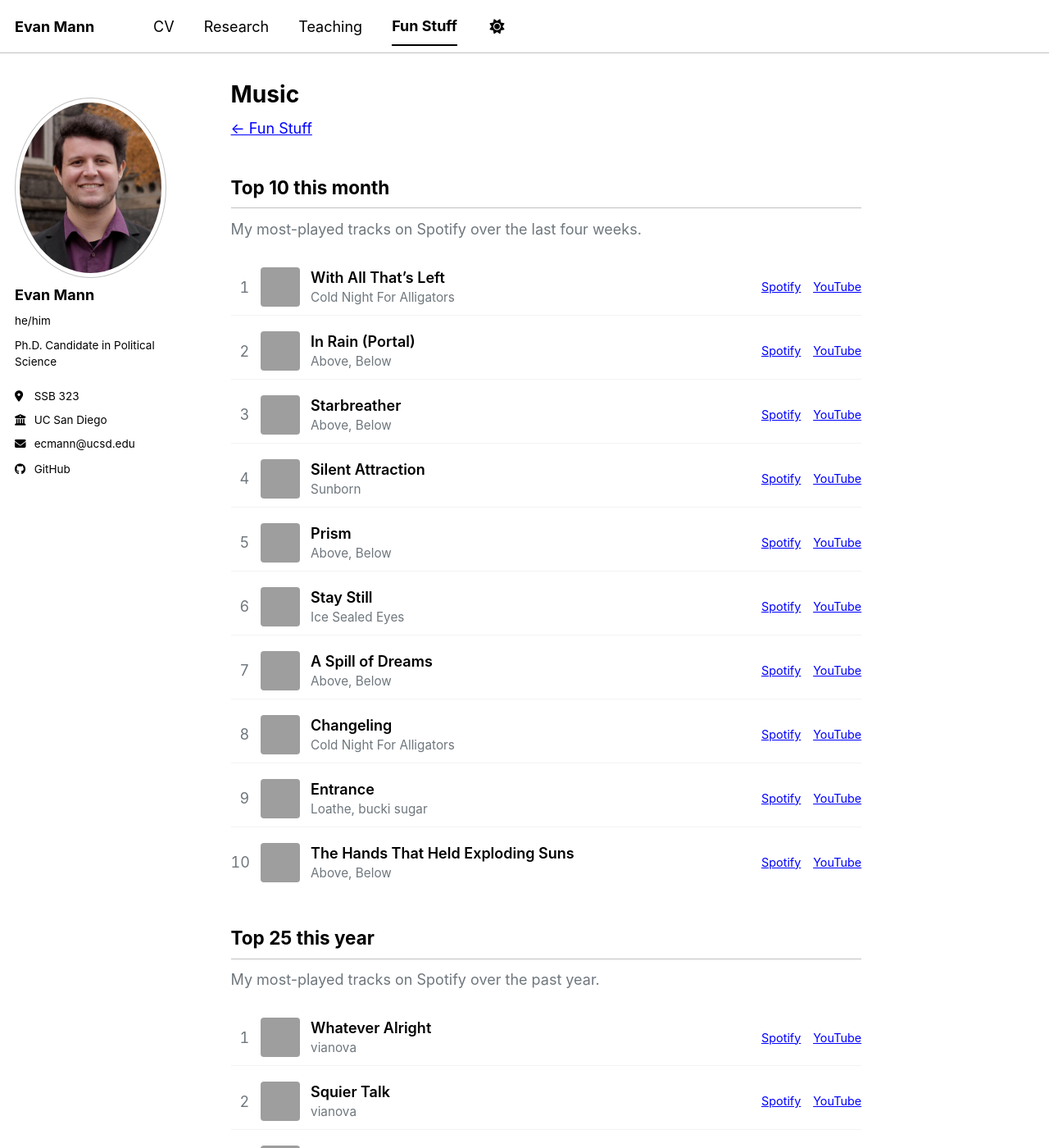
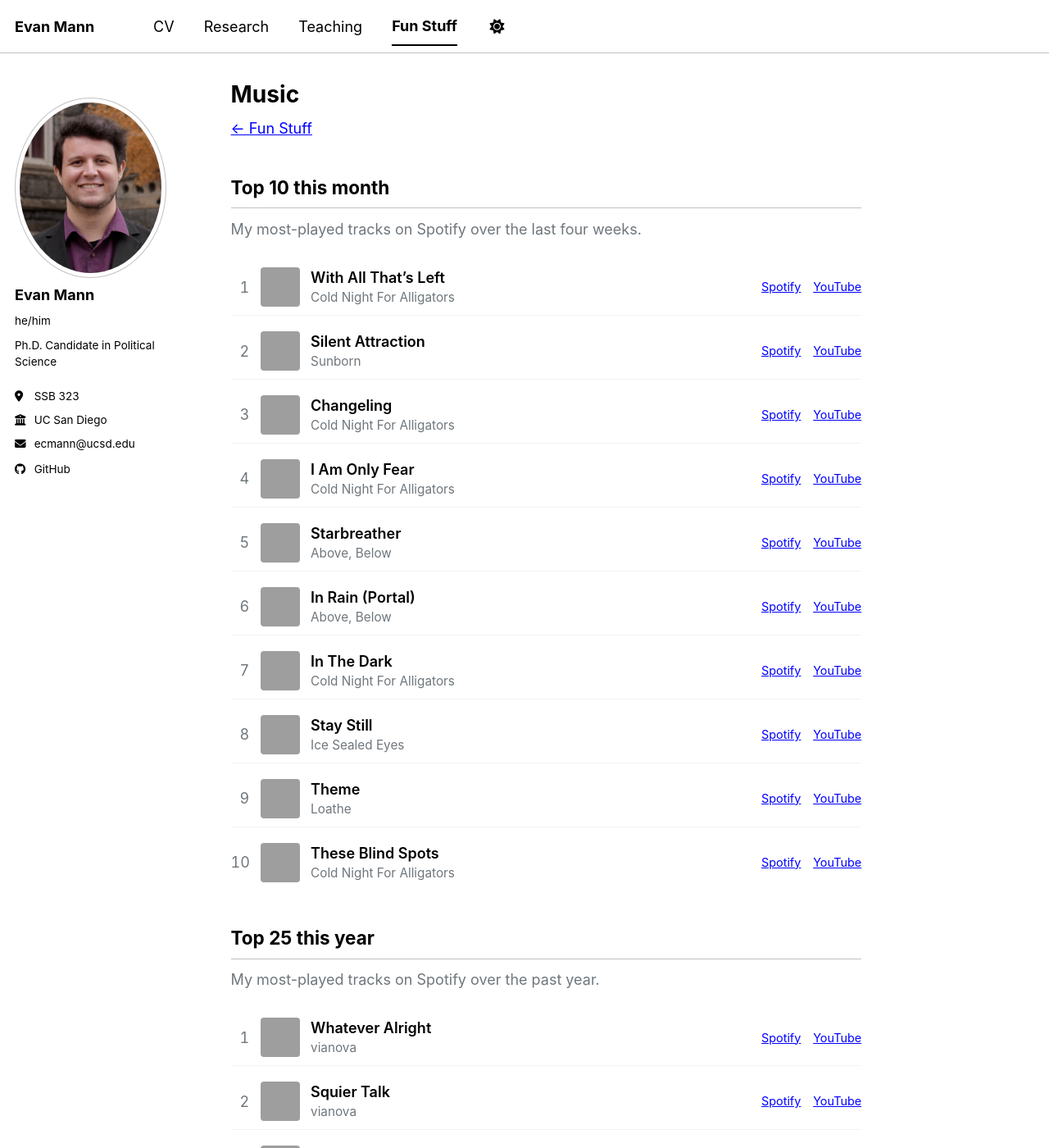
Before and after one commit to ecmannn/ecmannn.github.io, a Jekyll site: the page built from _pages/fun-stuff-music.md, in a window 1280 px wide and 1400 px high, cut to the strip 0-1400 px from the top of the window. Shown: the whole strip at 82% size. Built offline with Jekyll 4.4.1, drawn with Linux system fonts in a browser that asks for light colours; a script bundle is joined from its source files by our own code; library files that are not in the unit come from our copies; part of the change alters nothing that is shown; some of the changed text lies outside the part shown; grey boxes are pictures that could not be loaded.

Commit message:
Update Spotify top tracks

```diff
--- a/_data/spotify.json
+++ b/_data/spotify.json
@@ -1,5 +1,5 @@
 {
-  "fetched_at": "2026-11-09",
+  "fetched_at": "2026-11-16",
   "month": {
     "time_range": "short_term",
     "tracks": [
@@ -15,16 +15,36 @@
       },
       {
         "rank": 2,
-        "name": "In Rain (Portal)",
-        "artist": "Above, Below",
-        "album": "I Guess It Was Nowhere",
-        "album_art": "https://i.scdn.co/image/ab67616d00001e02601b9b0073cbca7624a25fee",
-        "spotify_url": "https://open.spotify.com/track/3ySlQDKiNmIURoSrdV5pCw",
-        "youtube_video_id": "f9DUp8njZH8",
-        "youtube_url": "https://www.youtube.com/watch?v=f9DUp8njZH8"
+        "name": "Silent Attraction",
+        "artist": "Sunborn",
+        "album": "Silent Attraction",
+        "album_art": "https://i.scdn.co/image/ab67616d00001e0220f326bb37a58decc299b513",
+        "spotify_url": "https://open.spotify.com/track/43aYw2wY4BkbGASAn0QXyU",
+        "youtube_video_id": "6JaAFgLYspA",
+        "youtube_url": "https://www.youtube.com/watch?v=6JaAFgLYspA"
       },
       {
         "rank": 3,
+        "name": "Changeling",
+        "artist": "Cold Night For Alligators",
+        "album": "With All That’s Left",
+        "album_art": "https://i.scdn.co/image/ab67616d00001e02cf23347a79204f1116d522a2",
+        "spotify_url": "https://open.spotify.com/track/1ZaRLZJxthNAK8iTJQsgMg",
+        "youtube_video_id": "OD7Z5Sm_5LE",
+        "youtube_url": "https://www.youtube.com/watch?v=OD7Z5Sm_5LE"
+      },
+      {
+        "rank": 4,
+        "name": "I Am Only Fear",
+        "artist": "Cold Night For Alligators",
+        "album": "With All That’s Left",
+        "album_art": "https://i.scdn.co/image/ab67616d00001e02cf23347a79204f1116d522a2",
+        "spotify_url": "https://open.spotify.com/track/05tkj5jRXB03tRD23o6MRJ",
+        "youtube_video_id": "yAWxchTwu10",
+        "youtube_url": "https://www.youtube.com/watch?v=yAWxchTwu10"
+      },
+      {
+        "rank": 5,
         "name": "Starbreather",
         "artist": "Above, Below",
         "album": "I Guess It Was Nowhere",
@@ -34,27 +54,27 @@
         "youtube_url": "https://www.youtube.com/watch?v=Gke5aKXFcOA"
       },
       {
-        "rank": 4,
-        "name": "Silent Attraction",
-        "artist": "Sunborn",
-        "album": "Silent Attraction",
-        "album_art": "https://i.scdn.co/image/ab67616d00001e0220f326bb37a58decc299b513",
-        "spotify_url": "https://open.spotify.com/track/43aYw2wY4BkbGASAn0QXyU",
-        "youtube_video_id": "6JaAFgLYspA",
-        "youtube_url": "https://www.youtube.com/watch?v=6JaAFgLYspA"
-      },
-      {
-        "rank": 5,
-        "name": "Prism",
+        "rank": 6,
+        "name": "In Rain (Portal)",
         "artist": "Above, Below",
         "album": "I Guess It Was Nowhere",
         "album_art": "https://i.scdn.co/image/ab67616d00001e02601b9b0073cbca7624a25fee",
-        "spotify_url": "https://open.spotify.com/track/3jfpUxMMEr8awJNZQlslf6",
-        "youtube_video_id": "tX_23613hr4",
-        "youtube_url": "https://www.youtube.com/watch?v=tX_23613hr4"
+        "spotify_url": "https://open.spotify.com/track/3ySlQDKiNmIURoSrdV5pCw",
+        "youtube_video_id": "KUVwc3QQ-KY",
+        "youtube_url": "https://www.youtube.com/watch?v=KUVwc3QQ-KY"
       },
       {
-        "rank": 6,
+        "rank": 7,
+        "name": "In The Dark",
+        "artist": "Cold Night For Alligators",
+        "album": "With All That’s Left",
+        "album_art": "https://i.scdn.co/image/ab67616d00001e02cf23347a79204f1116d522a2",
+        "spotify_url": "https://open.spotify.com/track/5juX3EFewERf6qmxPN9Fi0",
+        "youtube_video_id": "aAbLalcmN8o",
+        "youtube_url": "https://www.youtube.com/watch?v=aAbLalcmN8o"
+      },
+      {
+        "rank": 8,
         "name": "Stay Still",
         "artist": "Ice Sealed Eyes",
         "album": "Tape 1: Far Away",
@@ -64,44 +84,24 @@
         "youtube_url": "https://www.youtube.com/watch?v=_Xsg9P0f2ng"
       },
       {
-        "rank": 7,
-        "name": "A Spill of Dreams",
-        "artist": "Above, Below",
-        "album": "I Guess It Was Nowhere",
-        "album_art": "https://i.scdn.co/image/ab67616d00001e02601b9b0073cbca7624a25fee",
-        "spotify_url": "https://open.spotify.com/track/6v162j7vqbx1T7NTm18Y6J",
-        "youtube_video_id": "r9sOqLYld8M",
-        "youtube_url": "https://www.youtube.com/watch?v=r9sOqLYld8M"
+        "rank": 9,
+        "name": "Theme",
+        "artist": "Loathe",
+        "album": "I Let It in and It Took Everything",
+        "album_art": "https://i.scdn.co/image/ab67616d00001e02101232ffd5af0e3c37e2c528",
+        "spotify_url": "https://open.spotify.com/track/00OxHr6A8m97br35tPrDZR",
+        "youtube_video_id": "eRrain4zwHs",
+        "youtube_url": "https://www.youtube.com/watch?v=eRrain4zwHs"
       },
       {
-        "rank": 8,
-        "name": "Changeling",
+        "rank": 10,
+        "name": "These Blind Spots",
         "artist": "Cold Night For Alligators",
         "album": "With All That’s Left",
         "album_art": "https://i.scdn.co/image/ab67616d00001e02cf23347a79204f1116d522a2",
-        "spotify_url": "https://open.spotify.com/track/1ZaRLZJxthNAK8iTJQsgMg",
-        "youtube_video_id": "OD7Z5Sm_5LE",
-        "youtube_url": "https://www.youtube.com/watch?v=OD7Z5Sm_5LE"
-      },
-      {
-        "rank": 9,
-        "name": "Entrance",
-        "artist": "Loathe, bucki sugar",
-        "album": "A Stranger To You",
-        "album_art": "https://i.scdn.co/image/ab67616d00001e022244c635d7f41716d16150df",
-        "spotify_url": "https://open.spotify.com/track/3fbxw3kKc1DXur3hxgTdXA",
-        "youtube_video_id": "aRjpJmg3Rz4",
-        "youtube_url": "https://www.youtube.com/watch?v=aRjpJmg3Rz4"
-      },
-      {
-        "rank": 10,
-        "name": "The Hands That Held Exploding Suns",
-        "artist": "Above, Below",
-        "album": "I Guess It Was Nowhere",
-        "album_art": "https://i.scdn.co/image/ab67616d00001e02601b9b0073cbca7624a25fee",
-        "spotify_url": "https://open.spotify.com/track/44HfmFoDAXJryTiHexS8AE",
-        "youtube_video_id": "BlaKL0GNWPQ",
-        "youtube_url": "https://www.youtube.com/watch?v=BlaKL0GNWPQ"
+        "spotify_url": "https://open.spotify.com/track/0exb0OIdlygZCn8khrZc46",
+        "youtube_video_id": "H3_FC6aEuXU",
+        "youtube_url": "https://www.youtube.com/watch?v=H3_FC6aEuXU"
       }
     ]
   },
@@ -155,8 +155,8 @@
         "album": "Even In Arcadia",
         "album_art": "https://i.scdn.co/image/ab67616d00001e02882265cd9bdded9ea9a153b9",
         "spotify_url": "https://open.spotify.com/track/1QrbZhFYlViXd60g130vw1",
-        "youtube_video_id": "4iSvoQNfrrk",
-        "youtube_url": "https://www.youtube.com/watch?v=4iSvoQNfrrk"
+        "youtube_video_id": "jO0mQb07W_g",
+        "youtube_url": "https://www.youtube.com/watch?v=jO0mQb07W_g"
       },
       {
         "rank": 6,
@@ -205,8 +205,8 @@
         "album": "People Watching",
         "album_art": "https://i.scdn.co/image/ab67616d00001e02049b3adcd9d9f926e91df19c",
         "spotify_url": "https://open.spotify.com/track/1ypsN0FjjCt3gHrZzDd2ux",
-        "youtube_video_id": "9CJ9E3_ESbI",
-        "youtube_url": "https://www.youtube.com/watch?v=9CJ9E3_ESbI"
+        "youtube_video_id": "YEKwDbbbjGY",
+        "youtube_url": "https://www.youtube.com/watch?v=YEKwDbbbjGY"
       },
       {
         "rank": 11,
@@ -245,8 +245,8 @@
         "album": "Even In Arcadia",
         "album_art": "https://i.scdn.co/image/ab67616d00001e02882265cd9bdded9ea9a153b9",
         "spotify_url": "https://open.spotify.com/track/3enIFKYJKSVyjXVzmup28I",
-        "youtube_video_id": "0NDqYZVbpho",
-        "youtube_url": "https://www.youtube.com/watch?v=0NDqYZVbpho"
+        "youtube_video_id": "pOgWzxUvrmw",
+        "youtube_url": "https://www.youtube.com/watch?v=pOgWzxUvrmw"
       },
       {
         "rank": 15,
@@ -255,8 +255,8 @@
         "album": "People Watching",
         "album_art": "https://i.scdn.co/image/ab67616d00001e02049b3adcd9d9f926e91df19c",
         "spotify_url": "https://open.spotify.com/track/0SQg8JQfiNucPIXSjDIHq7",
-        "youtube_video_id": "j5oqXnK8s9c",
-        "youtube_url": "https://www.youtube.com/watch?v=j5oqXnK8s9c"
+        "youtube_video_id": "icGYmqA82q8",
+        "youtube_url": "https://www.youtube.com/watch?v=icGYmqA82q8"
       },
       {
         "rank": 16,
@@ -285,8 +285,8 @@
         "album": "A Stranger To You",
         "album_art": "https://i.scdn.co/image/ab67616d00001e022244c635d7f41716d16150df",
         "spotify_url": "https://open.spotify.com/track/6LTYK7W6hFQh3gkKMd5Afw",
-        "youtube_video_id": "OUwxsLXuk4E",
-        "youtube_url": "https://www.youtube.com/watch?v=OUwxsLXuk4E"
+        "youtube_video_id": "4iVphzLkMB4",
+        "youtube_url": "https://www.youtube.com/watch?v=4iVphzLkMB4"
       },
       {
         "rank": 19,
@@ -310,16 +310,6 @@
       },
       {
         "rank": 21,
-        "name": "Cannibal (feat. Anders Fridén)",
-        "artist": "VOLA, Anders Friden, In Flames",
-        "album": "Friend Of A Phantom",
-        "album_art": "https://i.scdn.co/image/ab67616d00001e02e83f5d91704572a70fde854a",
-        "spotify_url": "https://open.spotify.com/track/1prhJo0ltaMJa5T0Y7l0kz",
-        "youtube_video_id": "n-5xyCwH0mk",
-        "youtube_url": "https://www.youtube.com/watch?v=n-5xyCwH0mk"
-      },
-      {
-        "rank": 22,
         "name": "Provider",
         "artist": "Sleep Token",
         "album": "Even In Arcadia",
@@ -329,7 +319,7 @@
         "youtube_url": "https://www.youtube.com/watch?v=Sh2vn13Wakg"
       },
       {
-        "rank": 23,
+        "rank": 22,
         "name": "Dionysus",
         "artist": "PRESIDENT",
         "album": "King Of Terrors",
@@ -339,7 +329,7 @@
         "youtube_url": "https://www.youtube.com/watch?v=0H-uNcxUYgI"
       },
       {
-        "rank": 24,
+        "rank": 23,
         "name": "covet",
         "artist": "sace6",
         "album": "brutalist",
@@ -349,7 +339,7 @@
         "youtube_url": "https://www.youtube.com/watch?v=4Nn4Surv5xo"
       },
       {
-        "rank": 25,
+        "rank": 24,
         "name": "Destroy Me",
         "artist": "PRESIDENT",
         "album": "King Of Terrors",
@@ -357,6 +347,16 @@
         "spotify_url": "https://open.spotify.com/track/2WvH2pmOJJv02vjZPjIYps",
         "youtube_video_id": "BiBFxKsuW8o",
         "youtube_url": "https://www.youtube.com/watch?v=BiBFxKsuW8o"
+      },
+      {
+        "rank": 25,
+        "name": "Future Nostalgia",
+        "artist": "vianova",
+        "album": "Hit It!",
+        "album_art": "https://i.scdn.co/image/ab67616d00001e02daeb2cc78f4a1335ffe9ea6f",
+        "spotify_url": "https://open.spotify.com/track/4xXWzbxT5vmuLrbBM5Kfmm",
+        "youtube_video_id": "JTgpqMZpKDU",
+        "youtube_url": "https://www.youtube.com/watch?v=JTgpqMZpKDU"
       }
     ]
   }
```
